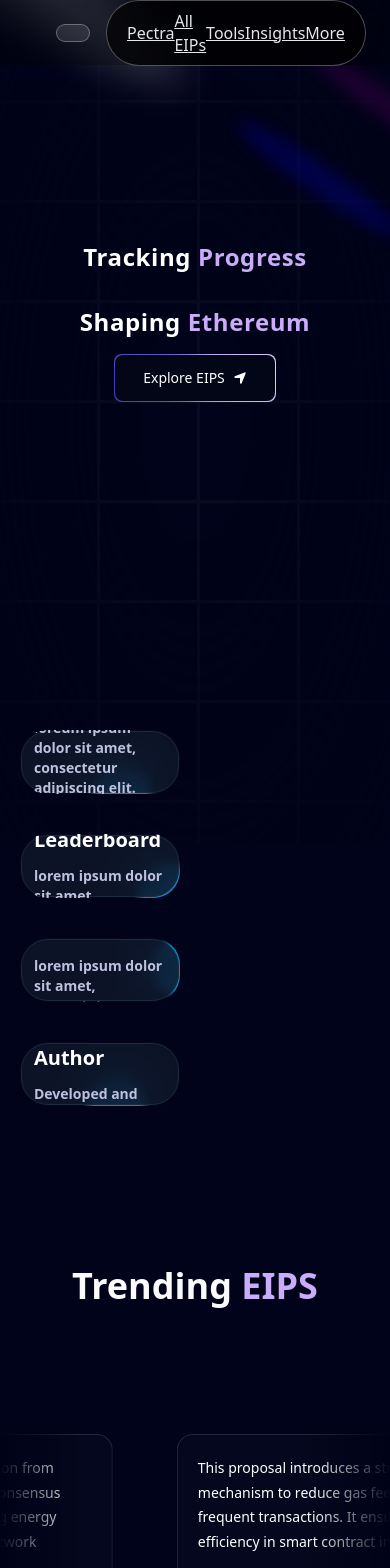
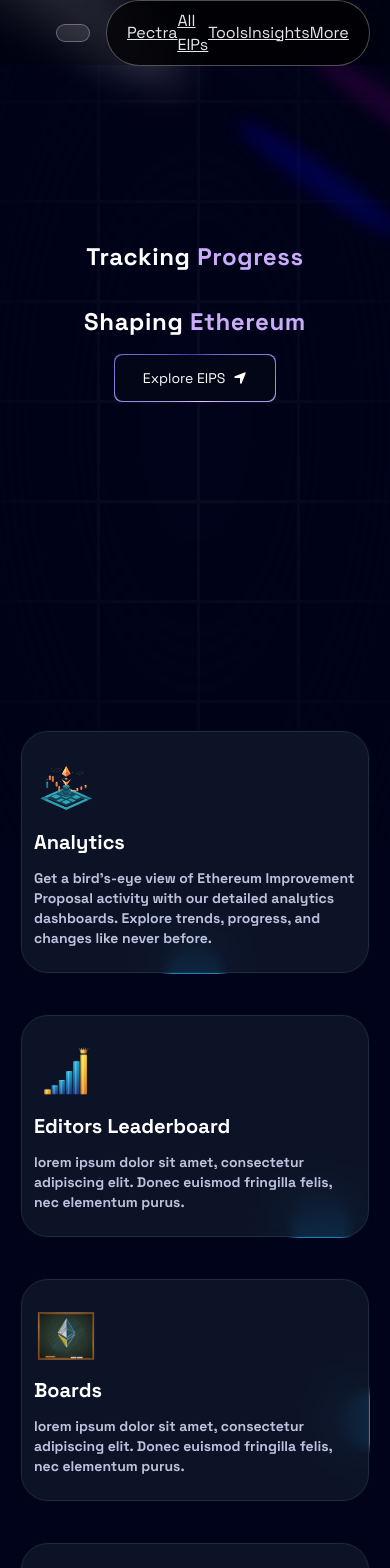
Before and after one commit to dhanushlnaik/eipsv3, a Next.js app: page / in a window 390 px wide. Shown: the top 1568 px of the page. Built offline with nearby package versions, Linux system fonts and the light colour scheme.

Commit message:
Update layout styles, enhance button responsiveness, and improve work experience description

```diff
--- a/src/app/layout.tsx
+++ b/src/app/layout.tsx
@@ -23,7 +23,7 @@ export default function RootLayout({
   return (
     <html lang="en" suppressHydrationWarning>
       <body
-        className={`${inter} antialiased`}
+        className={`${inter.className} antialiased`}
       >
                   <ThemeProvider
             attribute="class"
--- a/src/components/ui/MovingBorders.tsx
+++ b/src/components/ui/MovingBorders.tsx
@@ -32,7 +32,7 @@ export function Button({
   return (
     <Component
       className={cn(
-        "bg-transparent relative text-xl  h-16 w-40 p-[1px] overflow-hidden ",
+        "bg-transparent relative  md:col-span-2 text-xl p-[1px] overflow-hidden ",
         containerClassName
       )}
       style={{
--- a/src/data/index.ts
+++ b/src/data/index.ts
@@ -176,7 +176,7 @@ export const workExperience = [
   {
     id: 1,
     title: "Analytics",
-    desc: "loreum ipsum dolor sit amet, consectetur adipiscing elit. Donec euismod fringilla felis, nec elementum purus. Donec euismod fringilla felis, nec elementum purus.",
+    desc: "Get a bird's-eye view of Ethereum Improvement Proposal activity with our detailed analytics dashboards. Explore trends, progress, and changes like never before.",
     className: "md:col-span-2",
     thumbnail: "/DashboardCard1.png",
   },
```
